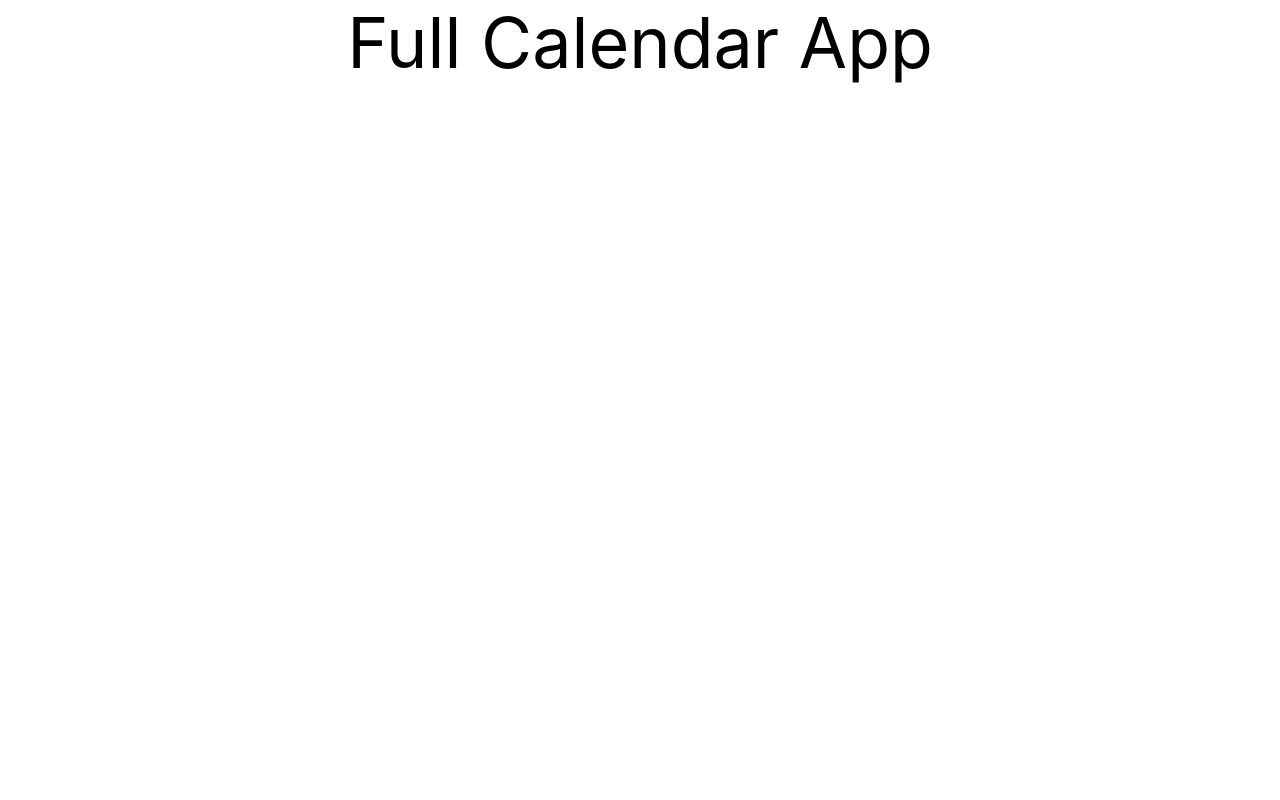
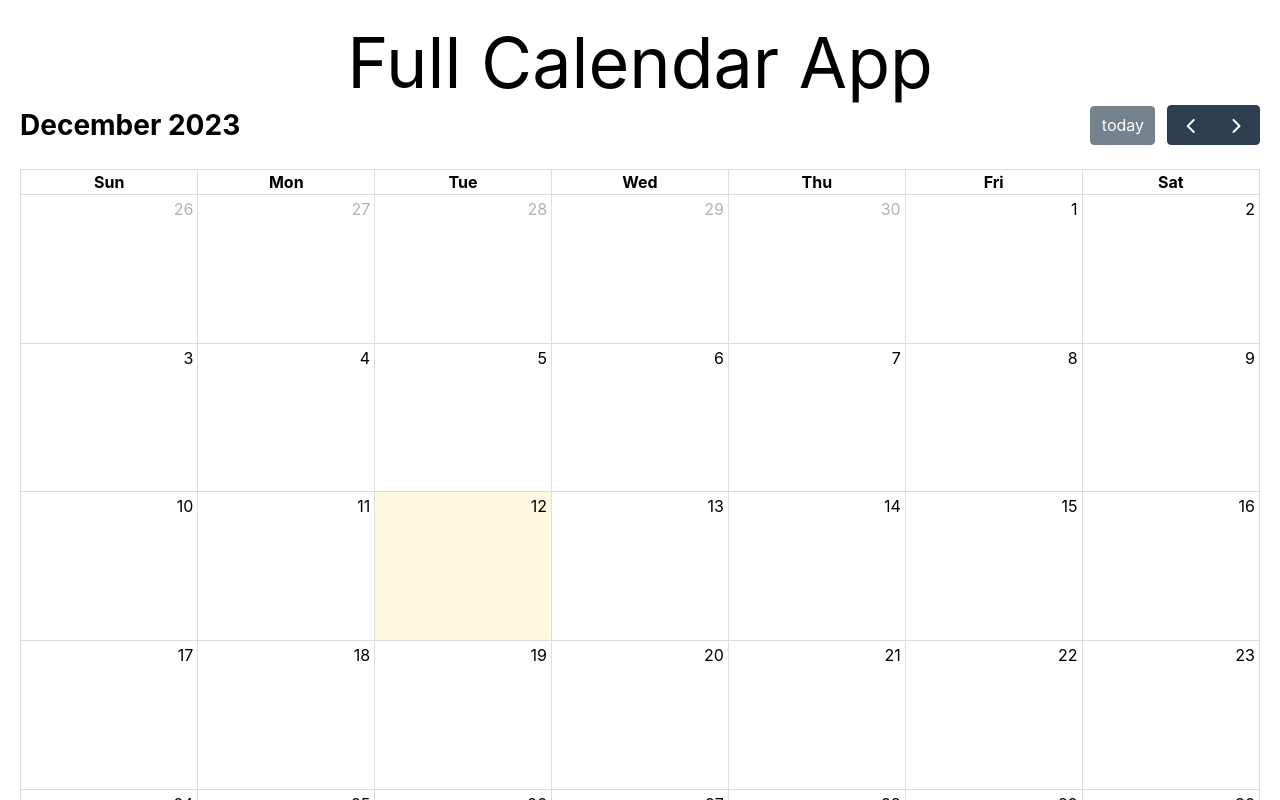
Before and after one commit to zaidansari42/Full-Calendar-React, a JavaScript app: page / in a window 1280 px wide. Shown: the top 800 px of the page. Built offline with nearby package versions, Linux system fonts and the light colour scheme; the HTML template or start-up script is replaced by a standard one.

Commit message:
Added Full Calendar home page

```diff
--- a/src/App.css
+++ b/src/App.css
@@ -1,4 +1,9 @@
+.App {
+  margin: 20px;
+}
+
 .App-header {
   font-size: 70px;
   text-align: center;
+  margin: 0 20px 0 20px;
 }
--- a/src/App.js
+++ b/src/App.js
@@ -1,9 +1,19 @@
+import FullCalendar from '@fullcalendar/react';
+import dayGridPlugin from '@fullcalendar/daygrid';
 import './App.css';
 
 function App() {
   return (
     <div className="App">
       <header className="App-header">Full Calendar App</header>
+      <FullCalendar
+        headerToolbar={{
+          start: 'title', // Will show us the calendar's month & year on the start
+          end: 'today prev,next' // Will give us the option of the buttons on the right to navigate
+        }}
+        plugins={[dayGridPlugin]} // Calendar View type
+        events={[]} // List of all the events to be displayed
+      />
     </div>
   );
 }
```
